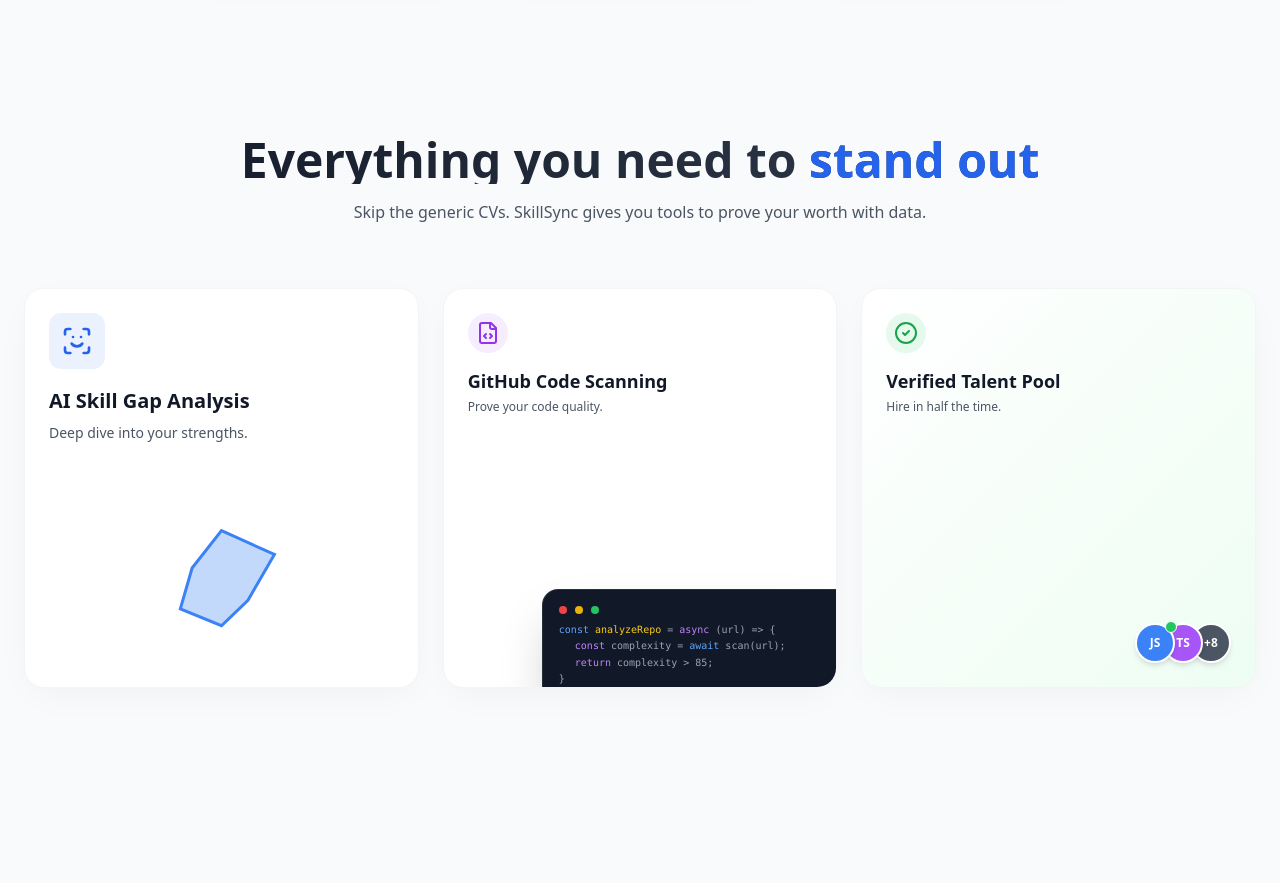
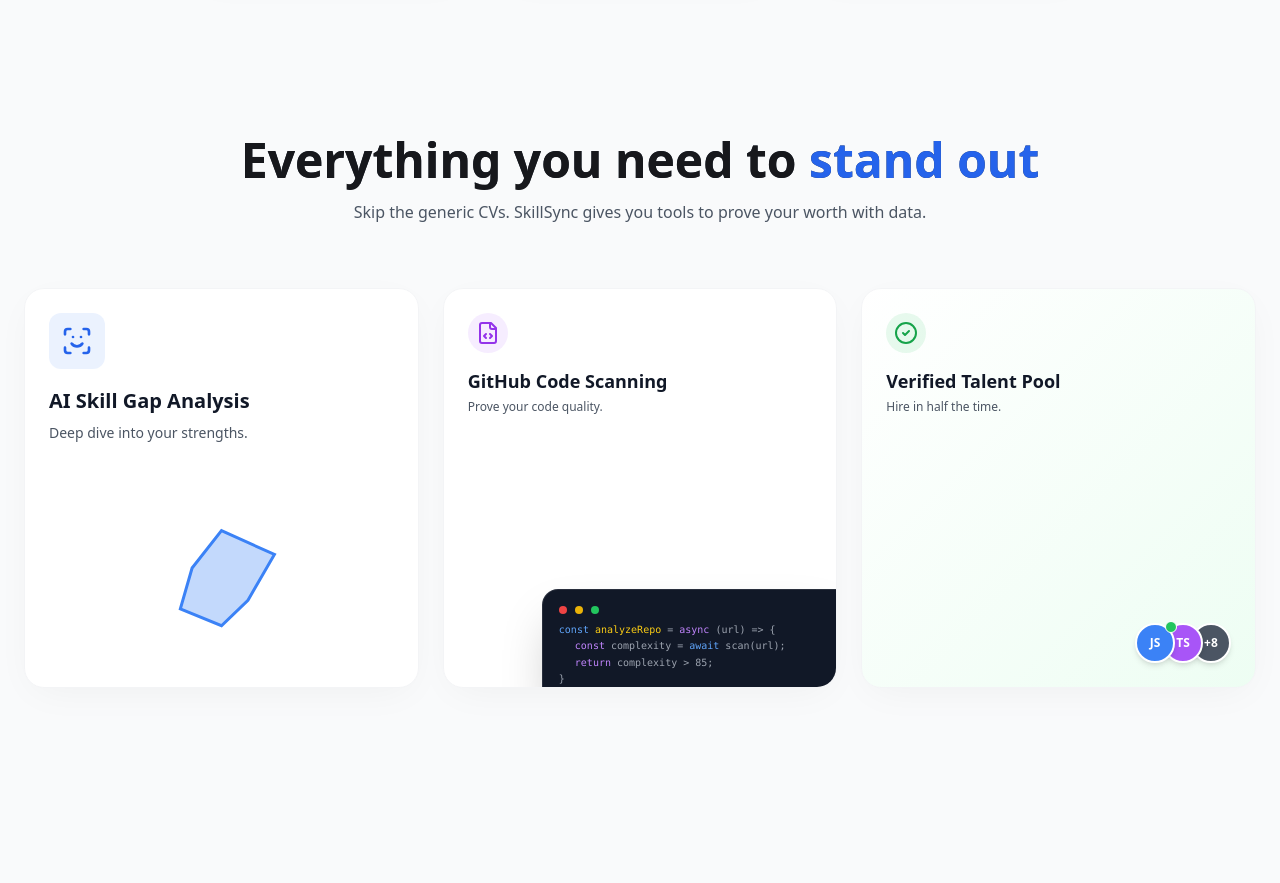
Before and after one commit to Bawaperera/SkillSyncFrontend, a Next.js app: page / in a window 1280 px wide. Shown: the part 2600-3483 px from the top of the page. Built offline with nearby package versions, Linux system fonts and the light colour scheme.

Commit message:
fix formatting issues in page.tsx and Features.tsx

```diff
--- a/src/app/(public)/page.tsx
+++ b/src/app/(public)/page.tsx
@@ -1,4 +1,4 @@
-"use client";
+    "use client";
 
 import { Hero } from "@/components/marketing/Hero";
 import { Features } from "@/components/marketing/Features";
@@ -116,7 +116,7 @@
                                         The <span className="text-blue-600 dark:text-blue-400">AI-Bridge</span>
                                     </h2>
                                     <p className="text-gray-600 dark:text-gray-300 text-lg leading-relaxed mb-8">
-                                        We don&apos;t just list jobs. We analyze code, verify skills, and match candidates based on <strong className="text-gray-900 dark:text-white">real data</strong>, not just claims on a CV.
+                                        We don't just list jobs. We analyze code, verify skills, and match candidates based on <strong className="text-gray-900 dark:text-white">real data</strong>, not just claims on a CV.
                                     </p>
                                     <GlassButton className="px-8 py-3 bg-blue-600 text-white hover:bg-blue-700 dark:bg-white dark:text-blue-900 dark:hover:bg-gray-100 font-bold border-none shadow-lg">
                                         See How It Works
--- a/src/components/marketing/Features.tsx
+++ b/src/components/marketing/Features.tsx
@@ -56,7 +56,7 @@
                     viewport={{ once: true }}
                     className="text-center mb-16"
                 >
-                    <h2 className="text-3xl md:text-5xl font-bold mb-4 bg-gradient-to-r from-gray-900 to-gray-700 dark:from-white dark:to-gray-300 bg-clip-text text-transparent">Everything you need to <span className="text-blue-600 dark:text-blue-400">stand out</span></h2>
+                    <h2 className="text-3xl md:text-5xl font-bold mb-4 bg-gradient-to-r from-gray-900 to-gray-700 dark:from-white dark:to-gray-300 bg-clip-text">Everything you need to <span className="text-blue-600 dark:text-blue-400">stand out</span></h2>
                     <p className="text-gray-600 dark:text-gray-400 max-w-2xl mx-auto">Skip the generic CVs. SkillSync gives you tools to prove your worth with data.</p>
                 </motion.div>
 
```
